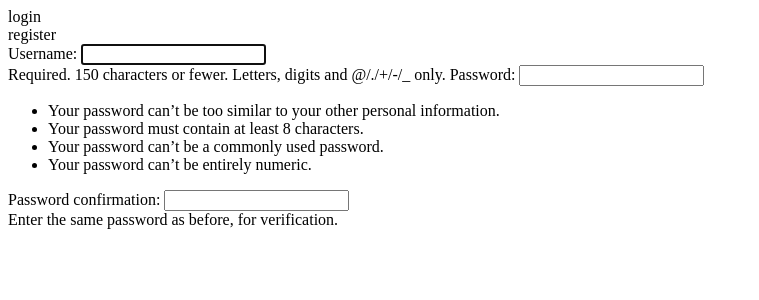
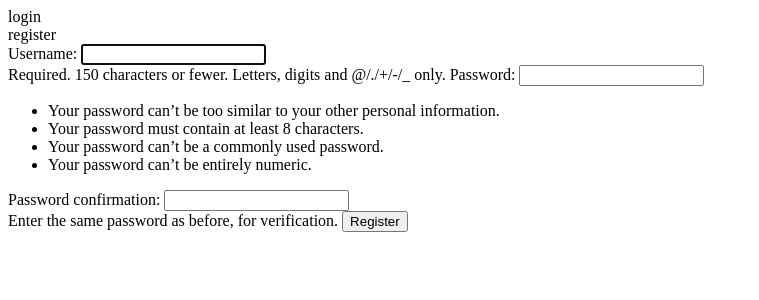
Before and after one commit to DeGrizzyOne/ToDo-Project-OLD, a Django app: page / in a window 1280 px wide. Shown: the top 300 px of the page, without its empty margins (0-759 px from the left). Run offline with Django 4.2, Linux system fonts and the light colour scheme.

Commit message:
add submit-button

```diff
--- a/templates/ToDoListe/login.html
+++ b/templates/ToDoListe/login.html
@@ -16,6 +16,7 @@
             register
             <form method="POST" action="">
                 {{ registerForm }}
+                <button type="submit">Register</button>
             </form>
         </div>
     </main>
```
